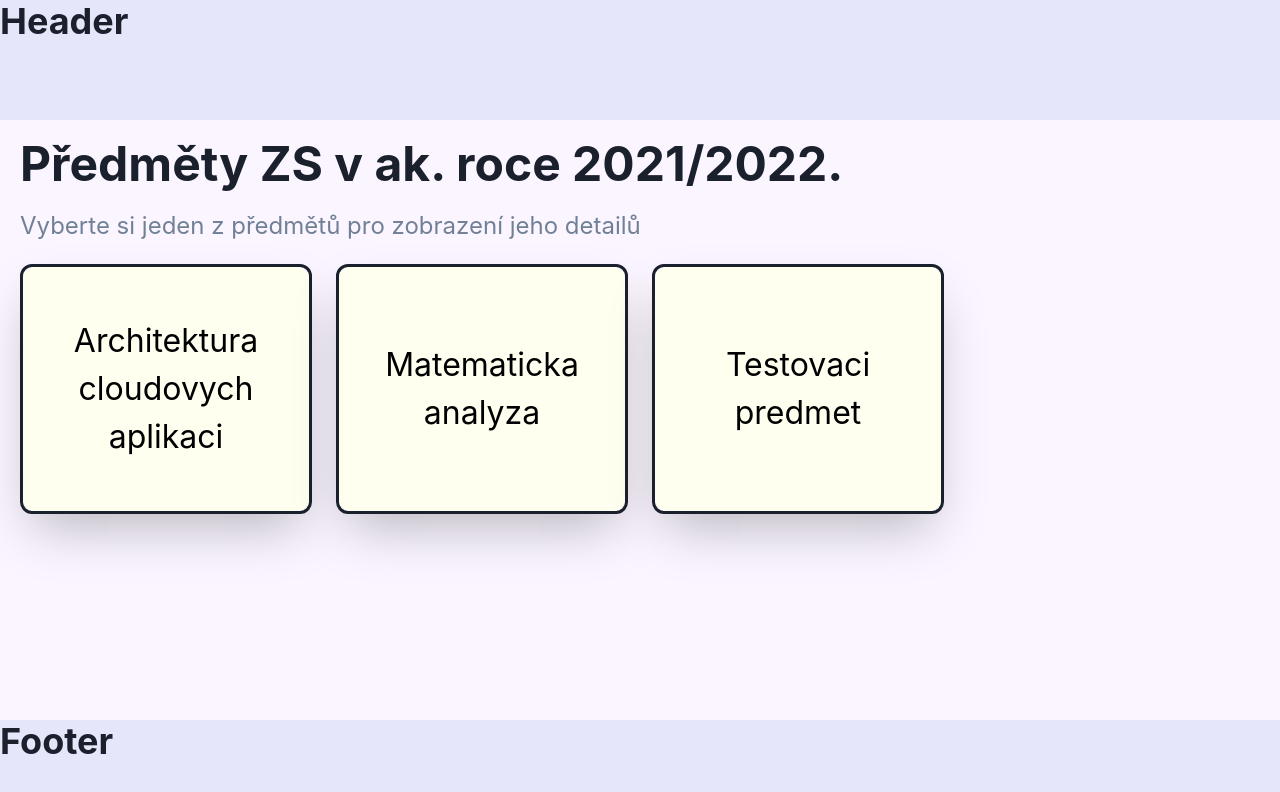
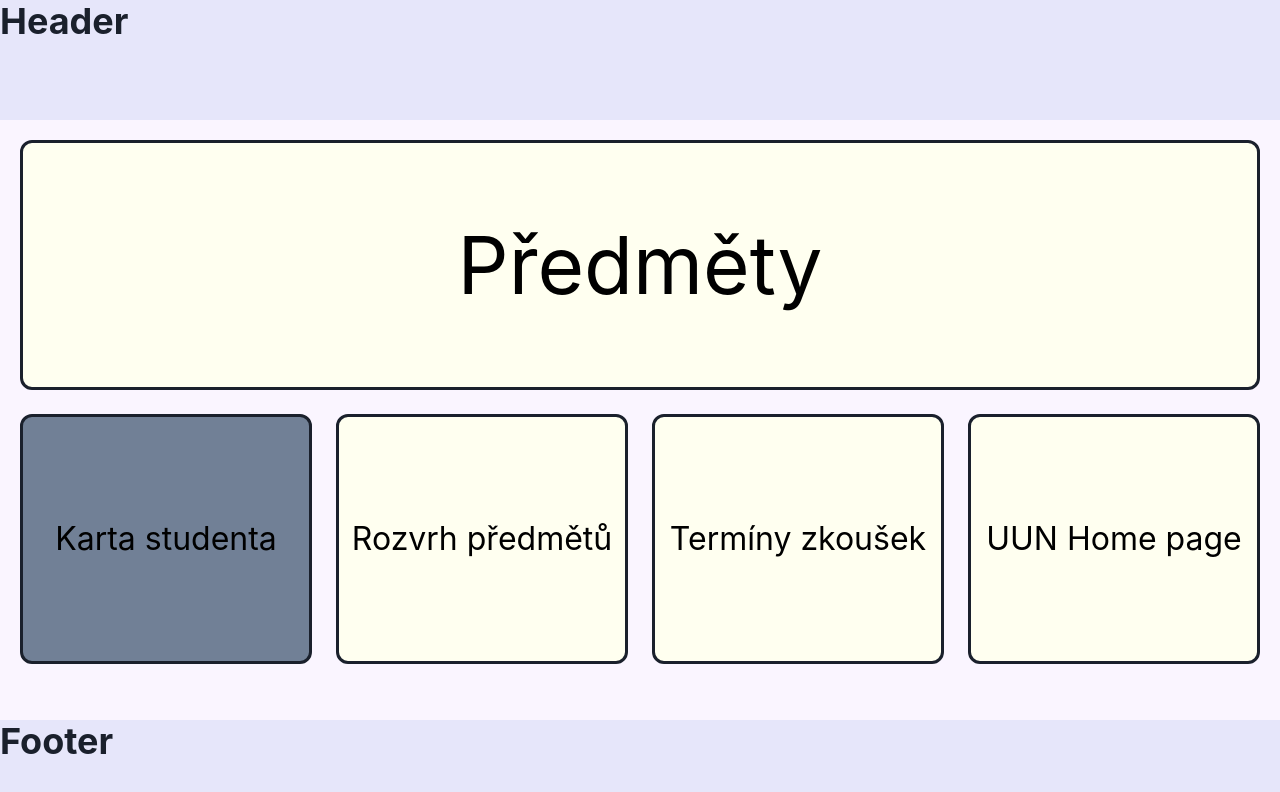
Before and after one commit to SkylineAventador/uun-signpost, a Next.js app: page / in a window 1280 px wide. Shown: the top 792 px of the page. Built offline with nearby package versions, Linux system fonts and the light colour scheme.

Commit message:
Savepoint, home page cards func created.

```diff
--- a/components/courseBox.js
+++ b/components/courseBox.js
@@ -1,22 +1,15 @@
-import {Box, Flex, Link, Text, GridItem} from "@chakra-ui/react";
+import {Center, Link} from "@chakra-ui/react";
 import LinkNext from 'next/link'
 
 //Each box must contain background image from recourses.
 // bgImage={"url(https://picsum.photos/640/480)"} - random img for test purposes.
-export default function CourseBox(props){
-    return(
-        <GridItem position={"relative"} boxShadow={"2xl"}
-             backgroundSize={"cover"} backgroundPosition={"center"} backgroundRepeat={"no-repeat"} borderRadius={"xl"} border={"solid"}>
-            <Flex direction={"column"} position={"absolute"} background={"yellow.50"} w={"100%"}
-                  h={"100%"} justify={"center"} align={"center"} textAlign={"center"} borderRadius={"xl"} p={2}>
-                <LinkNext href="/" passHref>
-                    <Link color={"black"} fontSize={["1rem", "1.5rem", "2rem"]} isExternal
-                          noOfLines={5}>{props.name}</Link>
-                </LinkNext>
-            </Flex>
-        </GridItem>
-      // <Box bg={"tomato"}>
-      //   <Text>{props.name}</Text>
-      // </Box>
-    )
+export default function CourseBox(props) {
+  return (
+    <Center border={"solid"} borderRadius={"xl"} bg={props.bgColor || "yellow.50"} w={"100%"} h={"100%"}>
+      <LinkNext href={props.link} passHref>
+        <Link color={"black"} fontSize={props.fontSize || "2rem"} isExternal={props.external || false}
+              noOfLines={5} placeContent={"center"}>{props.name}</Link>
+      </LinkNext>
+    </Center>
+  )
 }
--- a/pages/index.js
+++ b/pages/index.js
@@ -1,5 +1,5 @@
 import Head from 'next/head'
-import {Center, Heading, Grid, Box, Text, Image, AspectRatio, Flex, Link, GridItem} from "@chakra-ui/react";
+import {Box, Grid, GridItem} from "@chakra-ui/react";
 import Layout, {siteTitle} from "../components/layout";
 import CourseBox from "../components/courseBox";
 import {getCoursesData} from "../lib/courses";
@@ -24,14 +24,31 @@ export default function Home({Courses}) {
           <meta name="description" content="Generated by create next app"/>
           <link rel="icon" href="/favicon.ico"/>
         </Head>
-                <Heading size={"2xl"} mb={5}>Předměty ZS v ak. roce 2021/2022.</Heading>
-                <Text fontSize={"2xl"} color={"gray.500"} mb={5}>Vyberte si jeden z předmětů pro zobrazení jeho
-                    detailů</Text>
-                <Grid templateColumns="repeat(auto-fill, minmax(250px, 1fr))"
-                      autoRows="minmax(250px, auto)" gap={6}>
-                    {
-                      Courses.coursesData.map(course => (<CourseBox name={course.name} link={course.link}/>))
-                    }
+        {/*<Heading size={"2xl"} mb={5}>Předměty ZS v ak. roce 2021/2022.</Heading>*/}
+        {/*<Text fontSize={"2xl"} color={"gray.500"} mb={5}>Vyberte si jeden z předmětů pro zobrazení jeho*/}
+        {/*  detailů</Text>*/}
+        {/*<Grid templateColumns="repeat(auto-fill, minmax(250px, 1fr))"*/}
+        {/*      autoRows="minmax(250px, auto)" gap={6}>*/}
+        {/*    {*/}
+        {/*      Courses.coursesData.map(course => (<CourseBox name={course.name} link={course.link}/>))*/}
+        {/*    }*/}
+        {/*</Grid>*/}
+        <Grid autoRows={"minmax(250px, auto)"} templateColumns={"repeat(4, 1fr)"} gap={6}>
+          <GridItem colSpan={4}>
+            <CourseBox name={"Předměty"} link={"/predmety-obory"} fontSize={"5rem"}/>
+          </GridItem>
+          <GridItem colSpan={1}>
+            <CourseBox name={"Karta studenta"} link={"/"} bgColor={"gray.500"}/>
+          </GridItem>
+          <GridItem colSpan={1}>
+            <CourseBox name={"Rozvrh předmětů"} link={"/"}/>
+          </GridItem>
+          <GridItem colSpan={1}>
+            <CourseBox name={"Termíny zkoušek"} link={"/"}/>
+          </GridItem>
+          <GridItem colSpan={1}>
+            <CourseBox name={"UUN Home page"} link={"https://unicornuniversity.net"} external/>
+          </GridItem>
         </Grid>
       </Box>
     </Layout>
```
Lines whose indentation alone changed are shown as unchanged.
